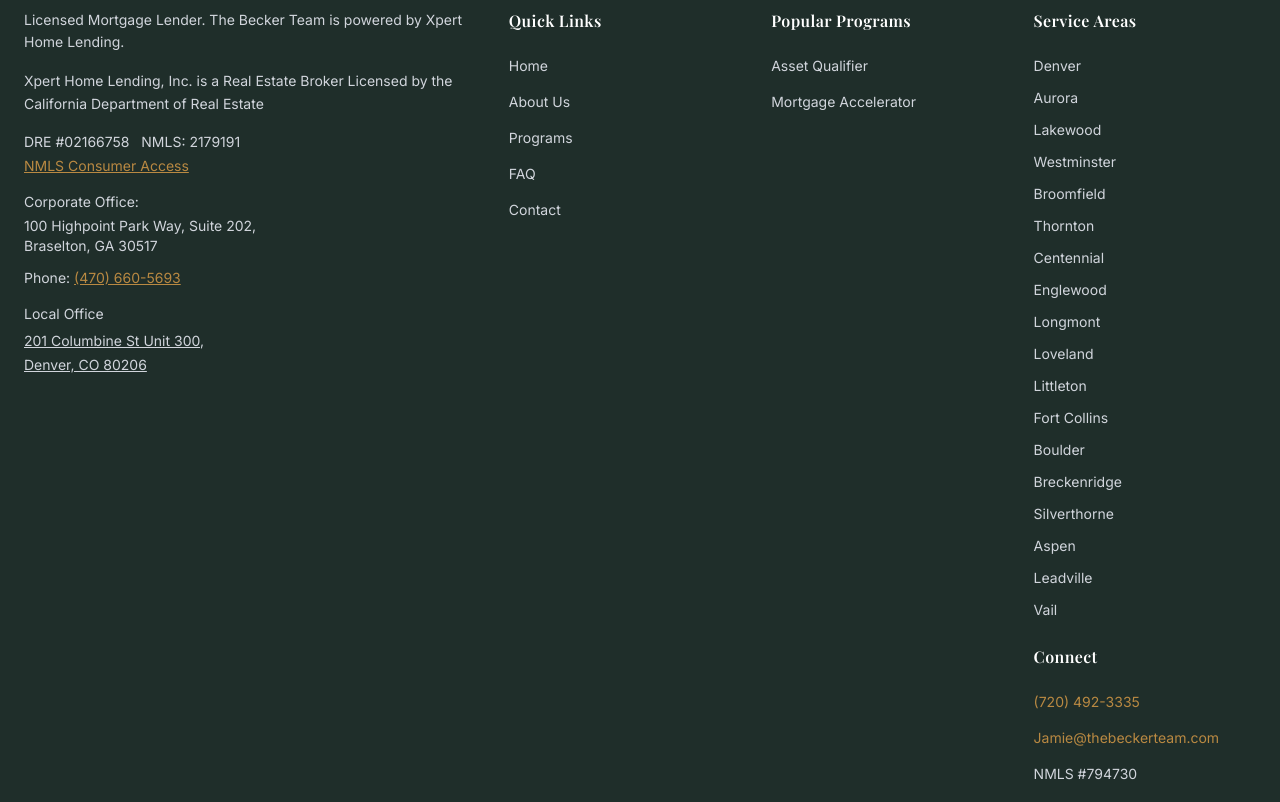
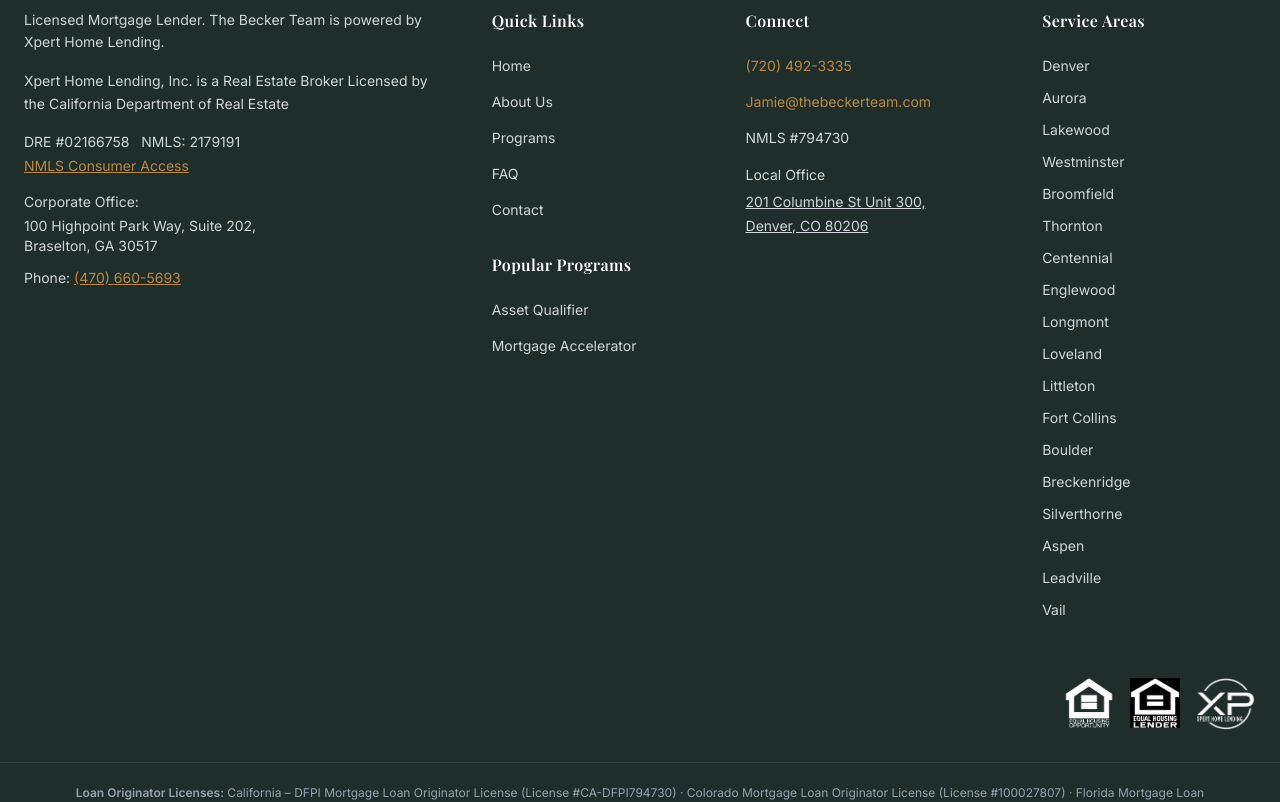
Before and after one commit to AppStudioPros/becker-team, a Next.js app: page / in a window 1280 px wide. Shown: the part 3700-4502 px from the top of the page. Built offline with nearby package versions, Linux system fonts and the light colour scheme.

Commit message:
Reorganize footer links, contact details, and local office

```diff
--- a/components/Footer.tsx
+++ b/components/Footer.tsx
@@ -6,7 +6,7 @@ export default function Footer() {
   return (
     <footer style={{ backgroundColor: '#1F2E2A' }} className="text-white">
       {/* Main footer grid */}
-      <div className="max-w-7xl mx-auto px-6 py-14 grid grid-cols-1 md:grid-cols-[2fr_1fr_1fr_1fr] gap-10">
+      <div className="max-w-7xl mx-auto px-6 py-14 grid grid-cols-1 sm:grid-cols-2 lg:grid-cols-[2fr_1fr_1.2fr_1fr] gap-10">
         {/* Col 1 — Licensing */}
         <div className="md:col-span-1">
           <p className="text-sm text-gray-300 leading-relaxed mb-4">
@@ -35,21 +35,9 @@ export default function Footer() {
               (470) 660-5693
             </a>
           </p>
-          <div className="mt-4">
-            <p className="text-sm text-gray-300 mb-1">Local Office</p>
-            <a
-              href="https://www.google.com/maps/search/?api=1&amp;query=201%20Columbine%20St%20Unit%20300%2C%20Denver%2C%20CO%2080206"
-              className="text-sm text-gray-300 underline hover:text-white transition-colors"
-            >
-              201 Columbine St Unit 300,<br />Denver, CO 80206
-            </a>
-          </div>
         </div>
 
-        {/* Col 2 + 3 — 2-column on mobile, separate cols on desktop */}
-        <div className="grid grid-cols-2 gap-8 md:contents">
-
-        {/* Col 2 — Quick Links */}
+        <div className="space-y-8">
           <div>
             <h4 className="text-base font-semibold mb-5 tracking-wide">Quick Links</h4>
             <ul className="flex flex-col gap-3">
@@ -68,8 +56,6 @@ export default function Footer() {
               ))}
             </ul>
           </div>
-
-        {/* Col 3 — Popular Programs */}
           <div>
             <h4 className="text-base font-semibold mb-5 tracking-wide">Popular Programs</h4>
 
@@ -86,13 +72,39 @@ export default function Footer() {
               ))}
             </ul>
           </div>
+        </div>
 
-        </div>{/* end 2-col mobile wrapper */}
+        <div>
+          <h4 className="text-base font-semibold mb-5 tracking-wide">Connect</h4>
+          <ul className="flex flex-col gap-3">
+            <li>
+              <a href="tel:7204923335" className="text-sm hover:text-white transition-colors" style={{ color: '#B98942' }}>
+                (720) 492-3335
+              </a>
+            </li>
+            <li>
+              <a href="mailto:Jamie@thebeckerteam.com" className="text-sm hover:text-white transition-colors" style={{ color: '#B98942' }}>
+                Jamie@thebeckerteam.com
+              </a>
+            </li>
+            <li>
+              <span className="text-sm text-gray-300">NMLS #794730</span>
+            </li>
+          </ul>
+          <div className="mt-4">
+            <p className="text-sm text-gray-300 mb-1">Local Office</p>
+            <a
+              href="https://www.google.com/maps/search/?api=1&amp;query=201%20Columbine%20St%20Unit%20300%2C%20Denver%2C%20CO%2080206"
+              className="text-sm text-gray-300 underline hover:text-white transition-colors"
+            >
+              201 Columbine St Unit 300,<br />Denver, CO 80206
+            </a>
+          </div>
+        </div>
 
-        {/* Col 4 — Connect */}
         <div>
           <h4 className="text-base font-semibold mb-5 tracking-wide">Service Areas</h4>
-          <ul className="flex flex-col gap-2 mb-6">
+          <ul className="flex flex-col gap-2">
             {[
               { label: 'Denver', href: '/denver-mortgage' },
               { label: 'Aurora', href: '/aurora-home-loans' },
@@ -114,22 +126,6 @@ export default function Footer() {
                 </Link>
               </li>
             ))}
-          </ul>
-          <h4 className="text-base font-semibold mb-5 tracking-wide">Connect</h4>
-          <ul className="flex flex-col gap-3">
-            <li>
-              <a href="tel:7204923335" className="text-sm hover:text-white transition-colors" style={{ color: '#B98942' }}>
-                (720) 492-3335
-              </a>
-            </li>
-            <li>
-              <a href="mailto:Jamie@thebeckerteam.com" className="text-sm hover:text-white transition-colors" style={{ color: '#B98942' }}>
-                Jamie@thebeckerteam.com
-              </a>
-            </li>
-            <li>
-              <span className="text-sm text-gray-300">NMLS #794730</span>
-            </li>
           </ul>
         </div>
       </div>
```
Lines whose indentation alone changed are shown as unchanged.
